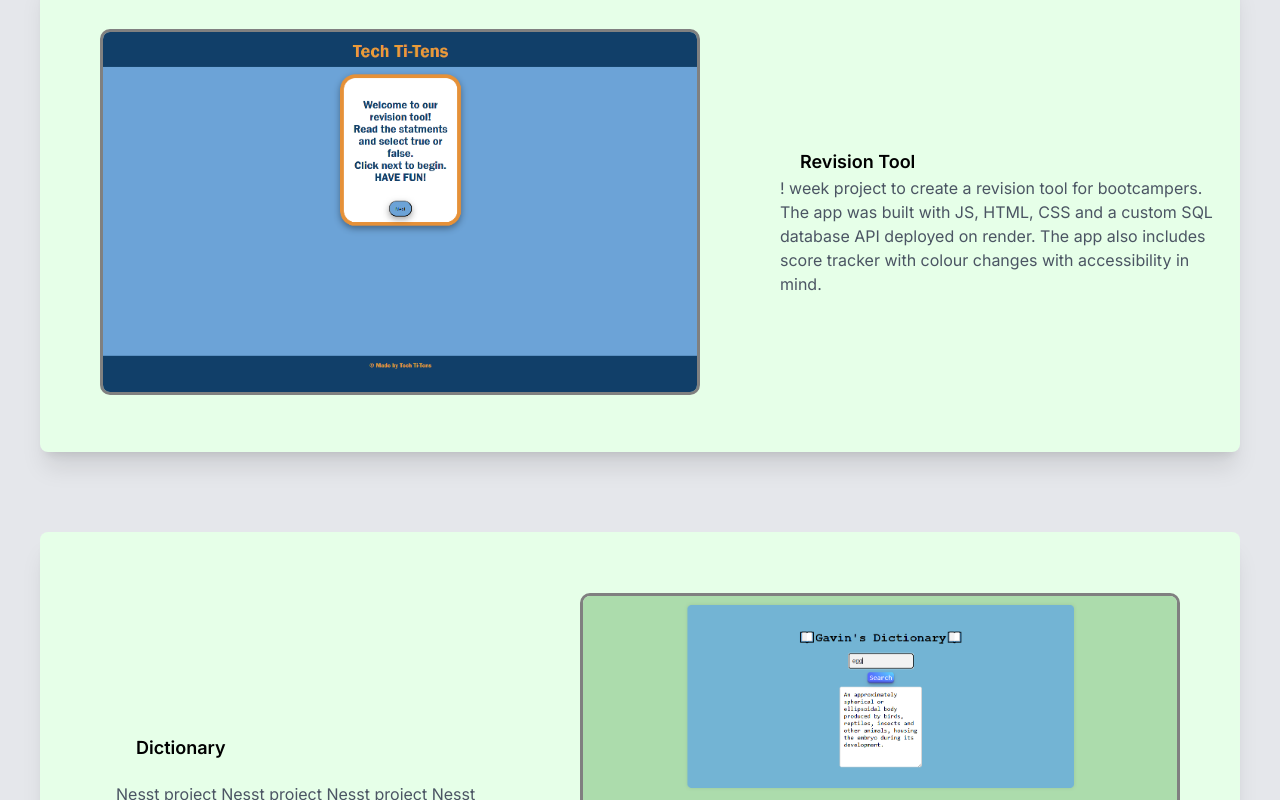
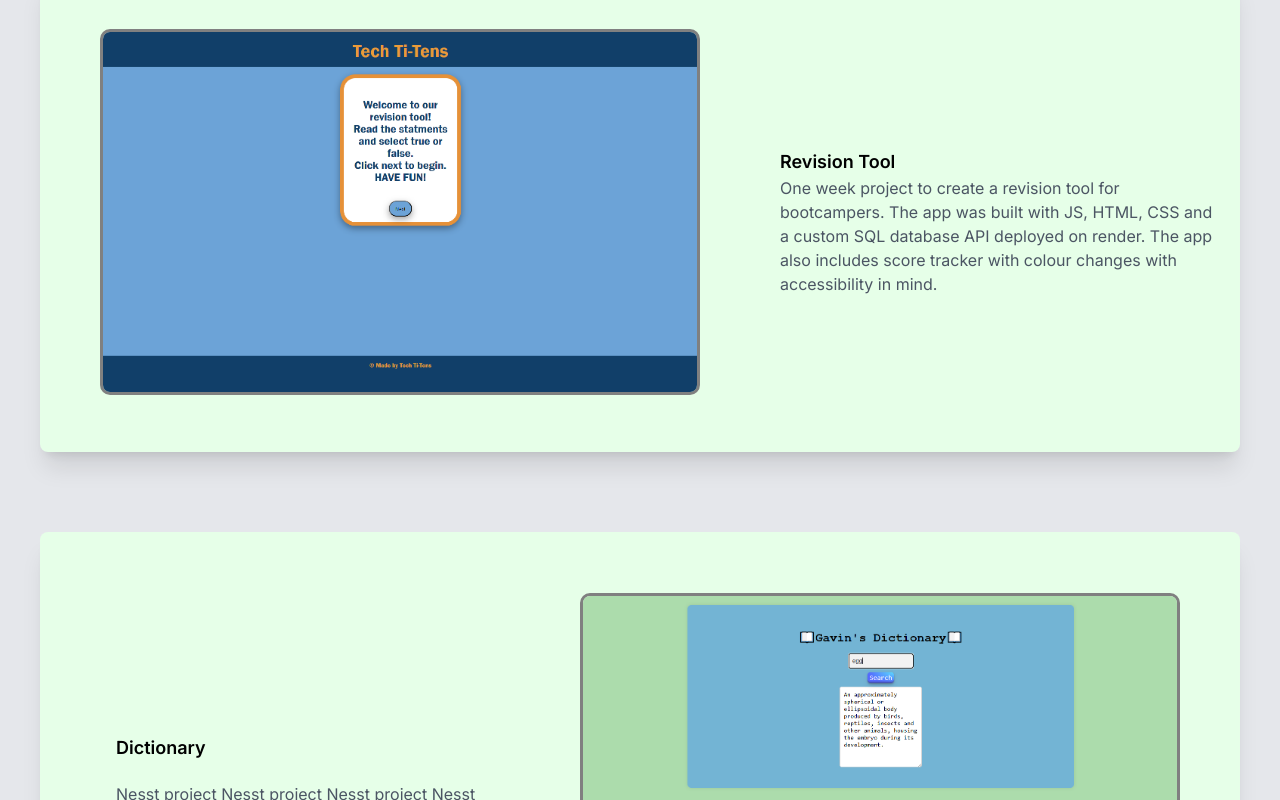
Before and after one commit to Gavinpiy/portfolio, a Next.js app: page /projects in a window 1280 px wide. Shown: the part 1380-2180 px from the top of the page. Built offline with nearby package versions, Linux system fonts and the light colour scheme.

Commit message:
minor tweaks

```diff
--- a/components/Project.jsx
+++ b/components/Project.jsx
@@ -36,7 +36,7 @@ const Project = ({ project, index }) => {
             </motion.div>
           </div>
           <div className="col-span-4">
-            <h1 className="text-lg font-semibold px-10 pt-5 ">{project.title}</h1>
+            <h1 className="text-lg font-semibold px-5 pt-5 ">{project.title}</h1>
 
             <p className="text-gray-600 px-5">{project.description}</p>
           </div>
@@ -44,7 +44,7 @@ const Project = ({ project, index }) => {
       ) : (
         <>
           <div className="lg:ml-14 col-span-4">
-            <h1 className="text-lg font-semibold px-10 pt-5 ">{project.title}</h1>
+            <h1 className="text-lg font-semibold px-5 pt-5 ">{project.title}</h1>
             <p className="text-gray-600 px-5 pt-5">{project.description}</p>
           </div>
           <div className="relative col-span-6 justify-center h-full w-full flex items-center rounded-lg">
--- a/components/data.json
+++ b/components/data.json
@@ -20,7 +20,7 @@
     "id": "2",
     "url": "/images/Revision.png",
     "title": "Revision Tool",
-    "description": "! week project to create a revision tool for bootcampers. The app was built with JS, HTML, CSS and a custom SQL database API deployed on render. The app also includes score tracker with colour changes with accessibility in mind.",
+    "description": "One week project to create a revision tool for bootcampers. The app was built with JS, HTML, CSS and a custom SQL database API deployed on render. The app also includes score tracker with colour changes with accessibility in mind.",
     "alt": "Revision Tool",
     "deployed": "https://bc15-w8-project-front-end-tech-ti-tens-tau.vercel.app/"
   },
```
